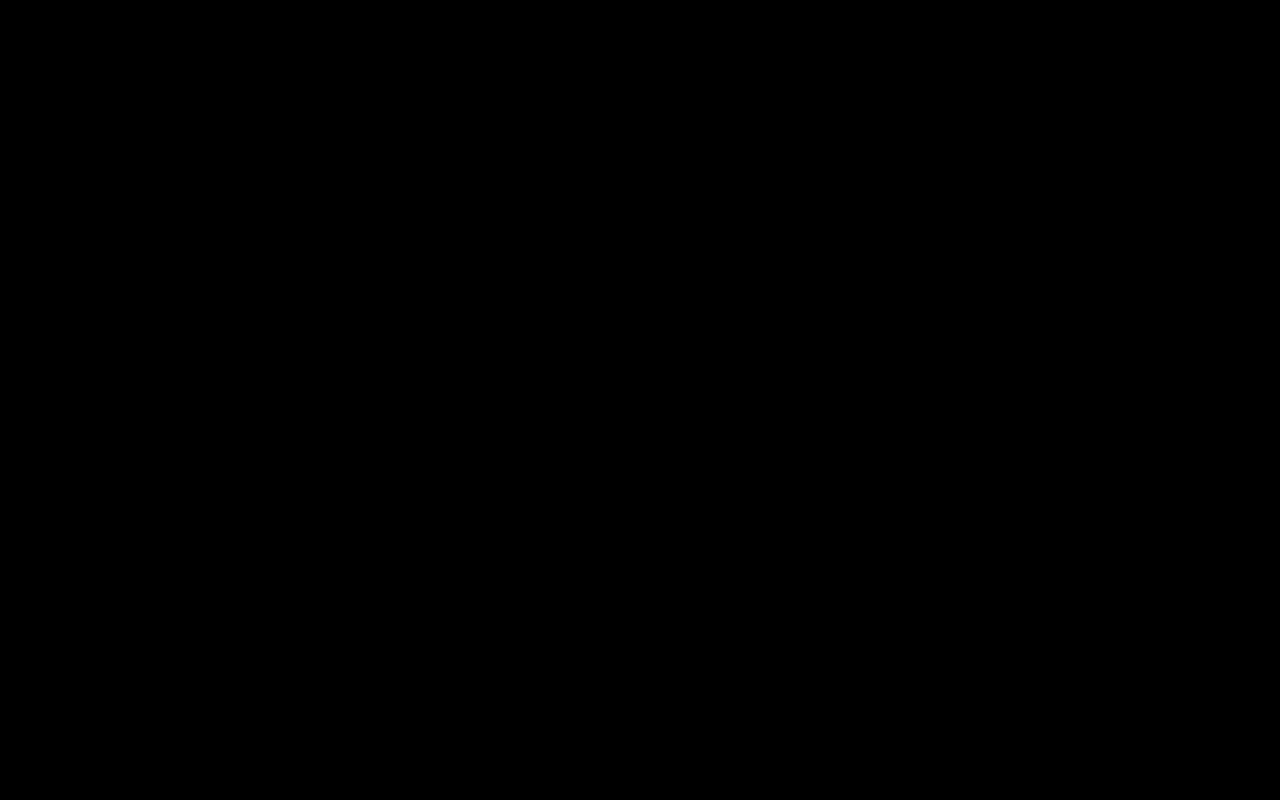
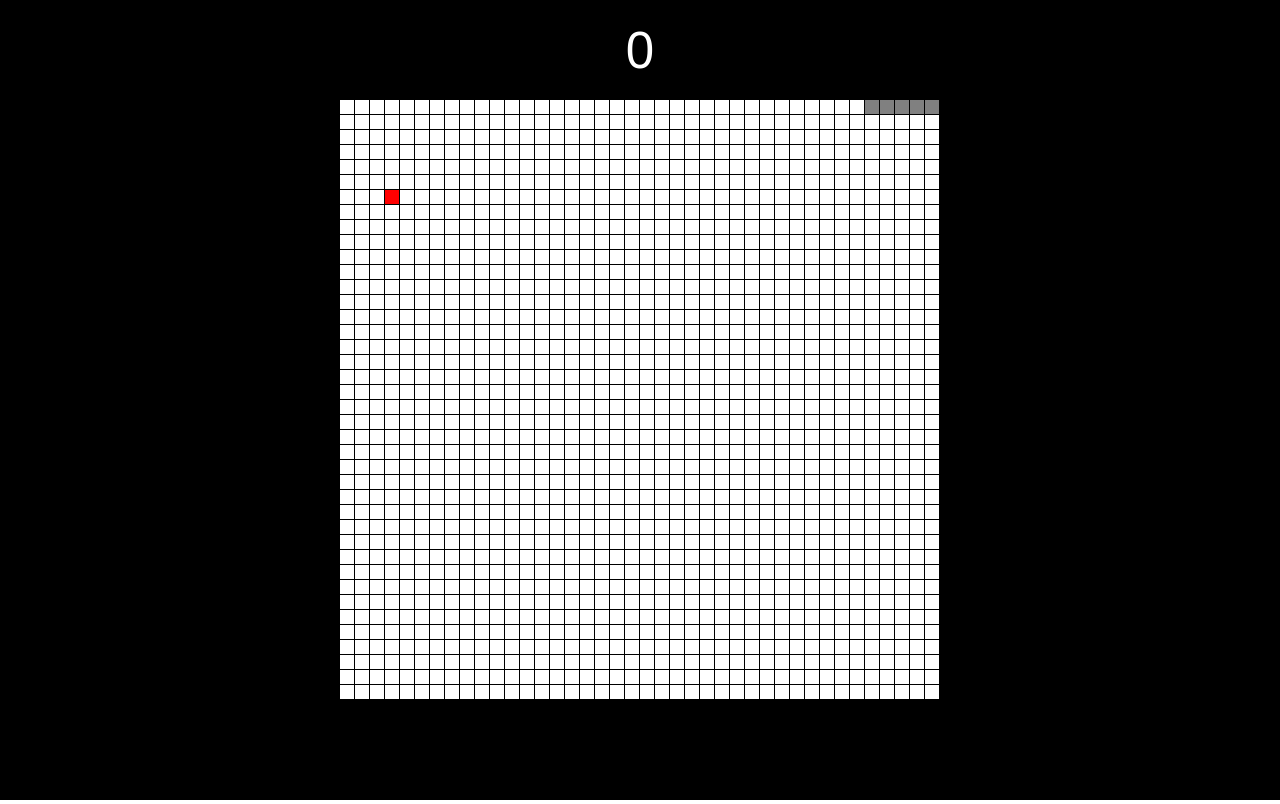
Before and after one commit to Toitukov/super-mega-snake, a plain HTML site: page index.html in a window 1280 px wide. Drawn offline with Linux system fonts and the light colour scheme.

Commit message:
Create a game field, a snake, an apple. Modularize code (Closes #2, #3, #4, #5)

```diff
--- a/index.html
+++ b/index.html
@@ -2,49 +2,13 @@
 <html lang="en">
     <head>
         <meta charset="utf-8">
-        <title>Super-mega-snake</title>
+        <title>Super Mega Snake</title>
         <style>
             body { margin: 0; overflow: hidden; }
         </style>
-        <script>
-            document.addEventListener('DOMContentLoaded', () => {
-                const canvas = document.getElementById('canvas');
-                const w = canvas.width  = window.innerWidth;
-                const h = canvas.height = window.innerHeight;
-                setup(canvas.getContext('2d'), w, h);
-                document.addEventListener('keydown', e => keyDown(e.key))
-            });
-        </script>
     </head>
     <body>
         <canvas id="canvas"></canvas>
-        <script>
-            function setup(ctx, w, h) {
-                // TODO: добавить код инициализации
-
-                window.requestAnimationFrame(timestamp => draw(ctx, w, h, timestamp));
-            }
-
-            function draw(ctx, w, h, timestamp) {
-                if (w != window.innerWidth || h != window.innerHeight) {
-                    w = canvas.width  = window.innerWidth;
-                    h = canvas.height = window.innerHeight;
-                }
-
-                ctx.fillStyle = 'black';
-                ctx.beginPath();
-                ctx.rect(0, 0, w, h);
-                ctx.fill();
-
-                // TODO: добавить код рисования
-
-                window.requestAnimationFrame(timestamp => draw(ctx, w, h, timestamp));
-            }
-
-            function keyDown(key) {
-                // TODO: добавить код обработки нажатия на клавиши
-
-            }
-        </script>
+        <script type="module" src="public/index.js"></script>
     </body>
 </html>
--- /dev/null
+++ b/public/apple.js
@@ -0,0 +1,41 @@
+import {
+    fieldWidth,
+    fieldHeight
+} from './field.js';
+
+import {
+    cellSize,
+    centeringShiftX,
+    centeringShiftY
+} from './drawingHelpers.js';
+
+import {
+    isCollidingWithSnake
+} from './snake.js';
+
+// Apple's Variables
+let appleX;
+let appleY;
+const appleColor = 'red';
+
+// Apple's Behaviour
+export function constructApple(snake) {
+    do {
+        appleX = Math.trunc(Math.random() * fieldWidth);
+        appleY = Math.trunc(Math.random() * fieldHeight);
+    } while (isCollidingWithSnake(appleX, appleY));
+}
+
+export function isCollidingWithApple(x, y) {
+    return x === appleX && y === appleY;
+}
+
+export function drawApple(ctx, w, h) {
+    ctx.fillStyle = appleColor;
+    const pixelX = centeringShiftX + appleX * cellSize;
+    const pixelY = centeringShiftY + appleY * cellSize;
+
+    ctx.beginPath();
+    ctx.rect(pixelX, pixelY, cellSize - 1, cellSize - 1);
+    ctx.fill();
+}
--- /dev/null
+++ b/public/drawingHelpers.js
@@ -0,0 +1,19 @@
+import {
+    fieldWidth,
+    fieldHeight
+} from './field.js';
+
+const cellScale = 0.75;
+export let cellSize;
+let fieldPixelWidth;
+let fieldPixelHeight;
+export let centeringShiftX;
+export let centeringShiftY;
+
+export function recalcDrawingSizes(w, h) {
+    cellSize = Math.min(w / fieldWidth, h / fieldHeight) * cellScale;
+    fieldPixelWidth = cellSize * fieldWidth;
+    fieldPixelHeight = cellSize * fieldHeight;
+    centeringShiftX = (w - fieldPixelWidth) / 2;
+    centeringShiftY = (h - fieldPixelHeight) / 2;
+}
--- /dev/null
+++ b/public/field.js
@@ -0,0 +1,30 @@
+import {
+    cellSize,
+    centeringShiftX,
+    centeringShiftY
+} from './drawingHelpers.js';
+
+// Field's State
+export const fieldWidth = 40;
+export const fieldHeight = 40;
+const fieldColor = 'white';
+
+// Field's Behaviour
+export function areCoordsInsideField(x, y) {
+    return x >= 0 && x < fieldWidth &&
+           y >= 0 && y < fieldHeight;
+}
+
+export function drawField(ctx, w, h) {
+    ctx.fillStyle = fieldColor;
+    for (let y = 0; y < fieldHeight; ++y) {
+        for (let x = 0; x < fieldWidth; ++x) {
+            const pixelX = centeringShiftX + x * cellSize;
+            const pixelY = centeringShiftY + y * cellSize;
+
+            ctx.beginPath();
+            ctx.rect(pixelX, pixelY, cellSize - 1, cellSize - 1);
+            ctx.fill();
+        }
+    }
+}
--- /dev/null
+++ b/public/index.js
@@ -0,0 +1,85 @@
+import {
+    recalcDrawingSizes
+} from './drawingHelpers.js';
+
+import {
+    drawField
+} from './field.js';
+
+import {
+    constructApple,
+    drawApple
+} from './apple.js';
+
+import {
+    constructSnake,
+    turnSnakeUp,
+    turnSnakeDown,
+    turnSnakeLeft,
+    turnSnakeRight,
+    moveSnake,
+    drawSnake,
+    drawSnakeScore
+} from './snake.js'
+
+document.addEventListener('DOMContentLoaded', () => {
+    const canvas = document.getElementById('canvas');
+    const w = canvas.width  = window.innerWidth;
+    const h = canvas.height = window.innerHeight;
+    setup(canvas.getContext('2d'), w, h);
+    document.addEventListener('keydown', e => keyDown(e.key))
+});
+
+function setup(ctx, w, h) {
+    constructSnake();
+    constructApple();
+
+    window.requestAnimationFrame(timestamp => draw(ctx, w, h, timestamp));
+}
+
+function draw(ctx, w, h, timestamp) {
+    if (w != window.innerWidth || h != window.innerHeight) {
+        w = canvas.width  = window.innerWidth;
+        h = canvas.height = window.innerHeight;
+    }
+
+    ctx.fillStyle = 'black';
+    ctx.beginPath();
+    ctx.rect(0, 0, w, h);
+    ctx.fill();
+
+    recalcDrawingSizes(w, h);
+    drawField(ctx, w, h);
+    drawApple(ctx, w, h);
+    drawSnake(ctx, w, h);
+    drawSnakeScore(ctx, w, h);
+
+    moveSnake();
+
+    window.requestAnimationFrame(timestamp => draw(ctx, w, h, timestamp));
+}
+
+function keyDown(key) {
+    switch (key) {
+        case 'w':
+        case 'W':
+        case 'ArrowUp':
+            turnSnakeUp();
+            break;
+        case 'a':
+        case 'A':
+        case 'ArrowLeft':
+            turnSnakeLeft();
+            break;
+        case 's':
+        case 'S':
+        case 'ArrowDown':
+            turnSnakeDown();
+            break;
+        case 'd':
+        case 'D':
+        case 'ArrowRight':
+            turnSnakeRight();
+            break;
+    }
+}
--- /dev/null
+++ b/public/snake.js
@@ -0,0 +1,136 @@
+import {
+    cellSize,
+    centeringShiftX,
+    centeringShiftY
+} from './drawingHelpers.js';
+
+import {
+    areCoordsInsideField
+} from './field.js';
+
+import {
+    constructApple,
+    isCollidingWithApple
+} from './apple.js';
+
+// Snake's State
+const snakeStartX = 0;
+const snakeStartY = 0;
+const snakeNormalColor = 'blue';
+const snakeDeadColor = 'gray';
+
+const snakeBody = [];
+let snakeLength = 5;
+let snakeHead = snakeLength - 1;
+let snakeDX = 1;
+let snakeDY = 0;
+let snakeDead = false;
+let snakeScore = 0;
+let snakeSpeed = 55; // [1..60]
+let snakeMoveRequest = 0;
+let snakeMoveRequestDiv = Math.max(60 - snakeSpeed, 1);
+let snakeColor = snakeNormalColor;
+let snakeScoreFont = 'sans-serif';
+let snakeScoreColor = 'white';
+
+// Snake's Behaviour
+export function constructSnake() {
+    for (let i = 0; i < snakeLength; i++) {
+        const nextSnakeSegment = {
+            x: snakeStartX,
+            y: snakeStartY,
+        };
+        snakeBody.push(nextSnakeSegment);
+    }
+}
+
+export function turnSnakeUp() {
+    if (snakeDY !== 1) {
+        snakeDX = 0;
+        snakeDY = -1;
+    }
+}
+
+export function turnSnakeDown() {
+    if (snakeDY !== -1) {
+        snakeDX = 0;
+        snakeDY = 1;
+    }
+}
+
+export function turnSnakeLeft() {
+    if (snakeDX !== 1) {
+        snakeDX = -1;
+        snakeDY = 0;
+    }
+}
+
+export function turnSnakeRight() {
+    if (snakeDX !== -1) {
+        snakeDX = 1;
+        snakeDY = 0;
+    }
+}
+
+export function isCollidingWithSnake(x, y) {
+    for (const segment of snakeBody) {
+        if (segment.x === x && segment.y === y) {
+            return true;
+        }
+    }
+    return false;
+}
+
+export function moveSnake() {
+    if (snakeDead) { return; }
+    if (snakeMoveRequest++ % snakeMoveRequestDiv !== 0) { return; }
+
+    const headSegment = snakeBody[snakeHead];
+
+    const nextX = headSegment.x + snakeDX;
+    const nextY = headSegment.y + snakeDY;
+
+    if (!areCoordsInsideField(nextX, nextY) ||
+         isCollidingWithSnake(nextX, nextY)) {
+        snakeDead = true;
+        snakeColor = snakeDeadColor;
+        return;
+    }
+
+    snakeHead = (snakeHead + 1) % snakeLength;
+    const nextHeadSegment = snakeBody[snakeHead];
+
+    if (isCollidingWithApple(nextX, nextY))  {
+        snakeScore++;
+        snakeLength++;
+        const newHead = {
+            x: nextX,
+            y: nextY
+        }
+        snakeBody.splice(snakeHead, 0, newHead);
+
+        constructApple();
+    } else {
+        nextHeadSegment.x = nextX;
+        nextHeadSegment.y = nextY;
+    }
+}
+
+export function drawSnake(ctx, w, h) {
+    ctx.fillStyle = snakeColor;
+    for (const segment of snakeBody) {
+        const pixelX = centeringShiftX + segment.x * cellSize;
+        const pixelY = centeringShiftY + segment.y * cellSize;
+
+        ctx.beginPath();
+        ctx.rect(pixelX, pixelY, cellSize - 1, cellSize - 1);
+        ctx.fill();
+    }
+}
+
+export function drawSnakeScore(ctx, w, h) {
+    ctx.fillStyle = snakeScoreColor;
+    ctx.textAlign = 'center';
+    ctx.font = `${cellSize * 3.4}px ${snakeScoreFont}`;
+    ctx.fillText(snakeScore, w / 2, h * 0.085);
+}
```
